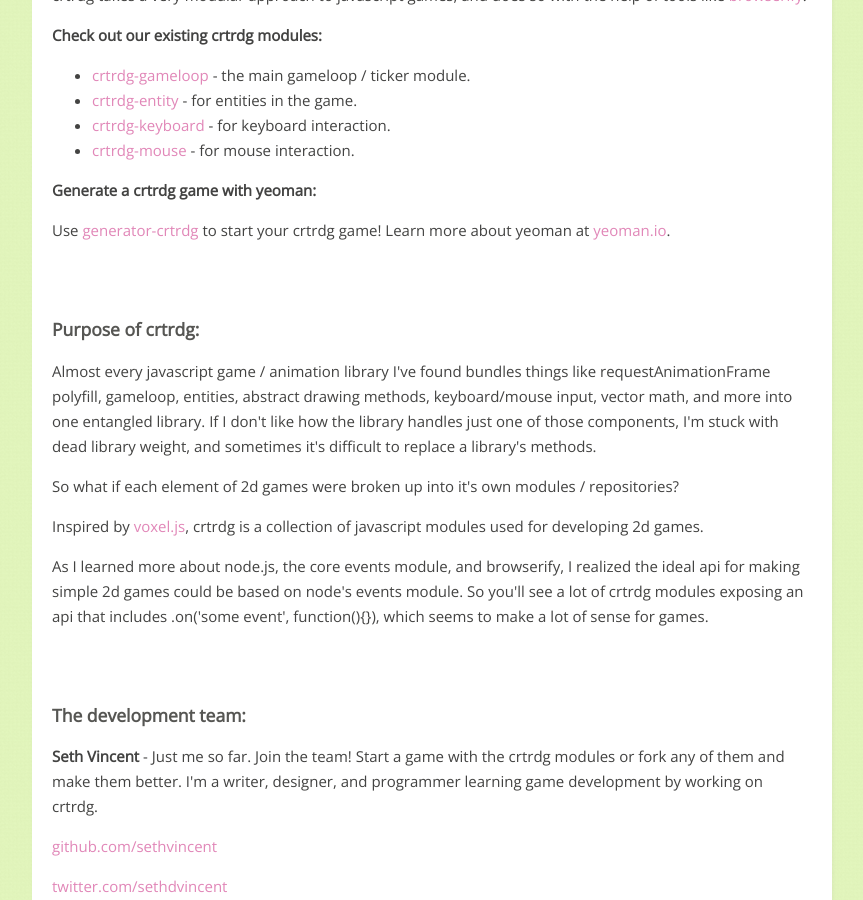
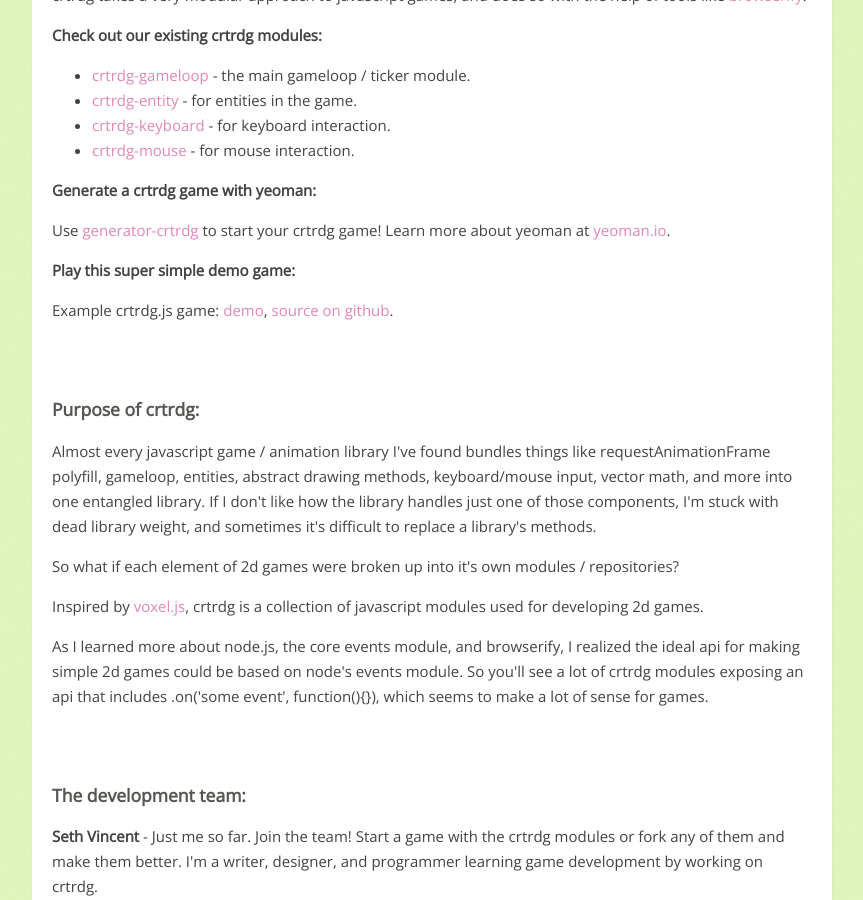
Before and after one commit to crtrdg/crtrdg.github.com, a Jekyll site: the page built from index.html, in a window 1280 px wide and 900 px high, scrolled down 589 px. Shown: the whole window, without its empty margins (208-1071 px from the left). Built offline with Jekyll 4.4.1, drawn with Linux system fonts in a browser that asks for light colours.

Commit message:
add example game link

```diff
--- a/index.html
+++ b/index.html
@@ -19,7 +19,9 @@
       <li><a href="https://github.com/sethvincent/crtrdg-mouse" target="_blank">crtrdg-mouse</a> - for mouse interaction.</li>
     </ul>
     <p><b>Generate a crtrdg game with yeoman:</b></p>
-    <p>Use <a href="https://github.com/sethvincent/generator-crtrdg" target="_blank">generator-crtrdg</a> to start your crtrdg game! Learn more about yeoman at <a href="http://yeoman.io/" target="_blank">yeoman.io</a>.
+    <p>Use <a href="https://github.com/sethvincent/generator-crtrdg" target="_blank">generator-crtrdg</a> to start your crtrdg game! Learn more about yeoman at <a href="http://yeoman.io/" target="_blank">yeoman.io</a>.</p>
+    <p><b>Play this super simple demo game:</b></p>
+    <p>Example crtrdg.js game: <a href="http://sethvincent.github.io/example-crtrdg-game/" target="_blank">demo</a>, <a href="https://github.com/sethvincent/example-crtrdg-game" target="_blank">source on github</a>.</p>
     <hr>
     <h3>Purpose of crtrdg:</h3>
     <p>Almost every javascript game / animation library I've found bundles things like requestAnimationFrame polyfill, gameloop, entities, abstract drawing methods, keyboard/mouse input, vector math, and more into one entangled library. If I don't like how the library handles just one of those components, I'm stuck with dead library weight, and sometimes it's difficult to replace a library's methods.</p>
```
